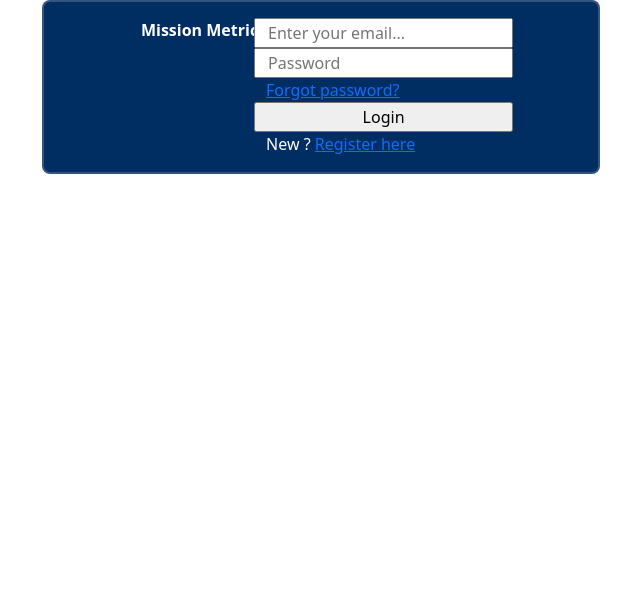
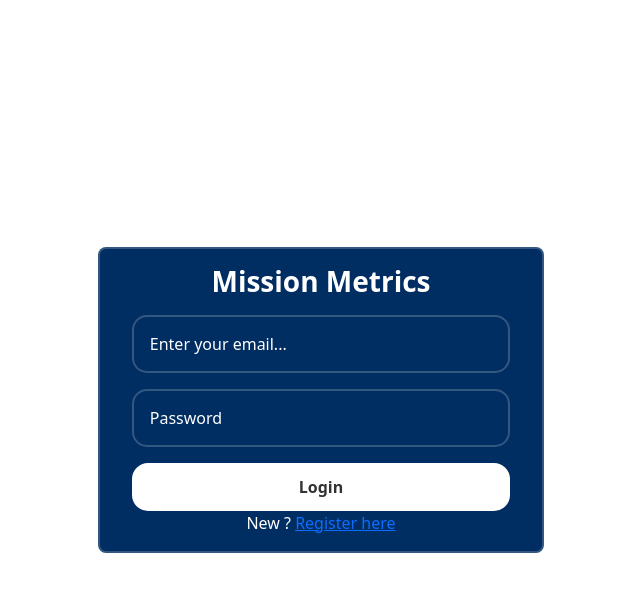
Before and after one commit to mhonatendai/mission-metrics-web, a React (Create React App) app: page / in a window 1280 px wide. Shown: the top 592 px of the page, without its empty margins (319-959 px from the left). Built offline with nearby package versions, Linux system fonts and the light colour scheme.

Commit message:
Installed router dom, styled Login.

```diff
--- a/package.json
+++ b/package.json
@@ -7,6 +7,7 @@
     "cra-template": "1.2.0",
     "react": "^19.0.0",
     "react-dom": "^19.0.0",
+    "react-router-dom": "^6.28.1",
     "react-scripts": "5.0.1",
     "web-vitals": "^4.2.4"
   },
--- /dev/null
+++ b/src/App.css
@@ -0,0 +1,6 @@
+.container {
+    display: flex;
+    justify-content: center;
+    align-items: center;
+    height: 100vh;
+}
--- a/src/App.js
+++ b/src/App.js
@@ -1,5 +1,6 @@
-import React from 'react'
-import Login from './components/Login'
+import React from 'react';
+import Login from './components/Login';
+import './App.css'
 
 const App = () => {
   return (
--- a/src/components/Login.js
+++ b/src/components/Login.js
@@ -1,25 +1,21 @@
 import React from 'react';
 import './LoginForm.css'
+import { Link } from 'react-router-dom';
 
 const Login = () => {
     return (
         <div className='wrapper'>
-            <div className="title">
-                <span>Mission Metrics</span>
-            </div>
             <div>
+                <h3 className='title'>Mission Metrics</h3>
                 <form action="#">
-                    <div className="row">
-                        {/* <i className="fas fa-user"></i> */}
+                    <div className="input-box">
                         <input type="text" placeholder="Enter your email..." required />
                     </div>
-                    <div className="row">
-                        {/* <i className="fas fa-lock"></i> */}
+                    <div className="input-box">
                         <input type="password" placeholder="Password" required />
                     </div>
-                    <div className="pass"><a href="#">Forgot password?</a></div>
-                    <div className="row button">
-                        <input type="submit" value="Login" />
+                    <div className="input-box">
+                        <button type="button" class="btn btn-primary">Login</button>
                     </div>
                     <div className="signup-link">New ? <a href="#">Register here</a></div>
                 </form>
--- a/src/components/LoginForm.css
+++ b/src/components/LoginForm.css
@@ -1,18 +1,20 @@
 .wrapper{
-    width: 50%;
+    width: 40%;
     background: #002D62;
     border: 2px solid rgba(255, 255, 255, .2);
     box-shadow: 0 0 10px rgba(0, 0, 0 .2);
     color: #ffffff;
     padding: 1rem 2rem;
     border-radius: 0.5rem;
-    display: flex;
-    justify-self: center;
-    justify-content: center;
+    text-align: center;
 }
 
 .wrapper .title {
     font-weight: 600;
+}
+
+.input-box{
+    margin-top: 1rem;
 }
 
 .input-box input {
```
Also changed, not shown: 1 other file (tests, documents, lock files or other folders).
